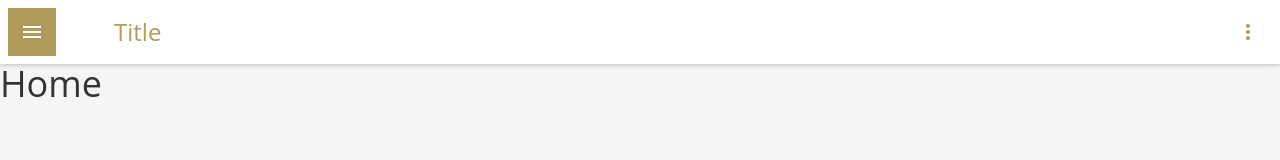
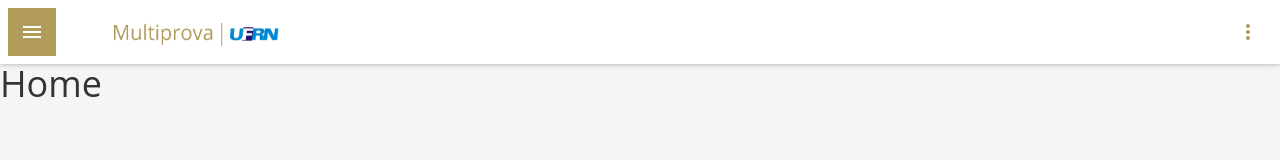
Before and after one commit to AndressaStefany/my-app, a React (Create React App) app: page / in a window 1280 px wide. Shown: the top 160 px of the page. Built offline with nearby package versions, Linux system fonts and the light colour scheme; what react-tap-event-plugin would draw is missing.

Commit message:
algumas mudanlças

```diff
--- a/src/App.js
+++ b/src/App.js
@@ -79,7 +79,8 @@ class App extends React.Component {
             <Router>
                 <div>
                     <AppBar
-                        title="Title"
+                        // title="Title"
+                        title={<img src="MultiprovaUFRN.png" width={'15%'}/>}
                         titleStyle={styles.buttonsAppBar}
                         className='appBar'
                         iconClassNameRight="muidocs-icon-navigation-expand-more"
@@ -95,7 +96,8 @@ class App extends React.Component {
                         open={this.state.open}
                     >
                         <AppBar
-                            title="Title"
+                            // title="Title"
+                            title={<img src="MultiprovaUFRN.png" width={'150%'}/>}
                             titleStyle={styles.buttonsAppBar}
                             className='appBar'
                             onLeftIconButtonClick={this.toggleDrawer}
--- a/src/components/CreateQuestion.js
+++ b/src/components/CreateQuestion.js
@@ -29,7 +29,7 @@ export default class CreateQuestion extends React.Component {
 
     render() {
         return (
-            <div>
+            <div className="content" style={{paddingTop:'10px'}}>
                 <ViewTitle name={"Criação de Questão"}/>
                 <Grid>
                     <Cell col={2} tablet={2} >
--- a/src/components/ViewQuestions.js
+++ b/src/components/ViewQuestions.js
@@ -33,7 +33,10 @@ const styles = {
     propToggleHeader: {
         margin: '20px auto 10px',
     },
-    marginLeft: 20,
+    marginLeft: 30,
+    marginButton: {
+        marginRight: 30
+    }
 };
 
 
@@ -80,8 +83,8 @@ class ViewQuestion extends React.Component {
                                     <FloatingActionButton
                                         onClick={this.handlePageChange}
                                         backgroundColor={'#4B315F'}
-                                        mini={true}
-                                        style={styles.marginLeft}>
+                                        mini={false}
+                                        style={styles.marginButton}>
                                         <ContentAdd />
                                     </FloatingActionButton>
                                 </Cell>
@@ -89,7 +92,8 @@ class ViewQuestion extends React.Component {
                                     {/*<p>V/F</p>*/}
                                     <FloatingActionButton
                                         backgroundColor={'#4B315F'}
-                                        mini={true}>
+                                        mini={false}
+                                        style={styles.marginButton}>
                                         <ContentAdd />
                                     </FloatingActionButton>
                                 </Cell>
@@ -97,7 +101,8 @@ class ViewQuestion extends React.Component {
                                     {/*<p>Subjetiva</p>*/}
                                     <FloatingActionButton
                                         backgroundColor={'#4B315F'}
-                                        mini={true}>
+                                        mini={false}
+                                        style={styles.marginButton}>
                                         <ContentAdd />
                                     </FloatingActionButton>
                                 </Cell>
@@ -105,7 +110,7 @@ class ViewQuestion extends React.Component {
                                     {/*<p>Associativa</p>*/}
                                     <FloatingActionButton
                                         backgroundColor={'#4B315F'}
-                                        mini={true}>
+                                        mini={false}>
                                         <ContentAdd />
                                     </FloatingActionButton>
                                 </Cell>
```
